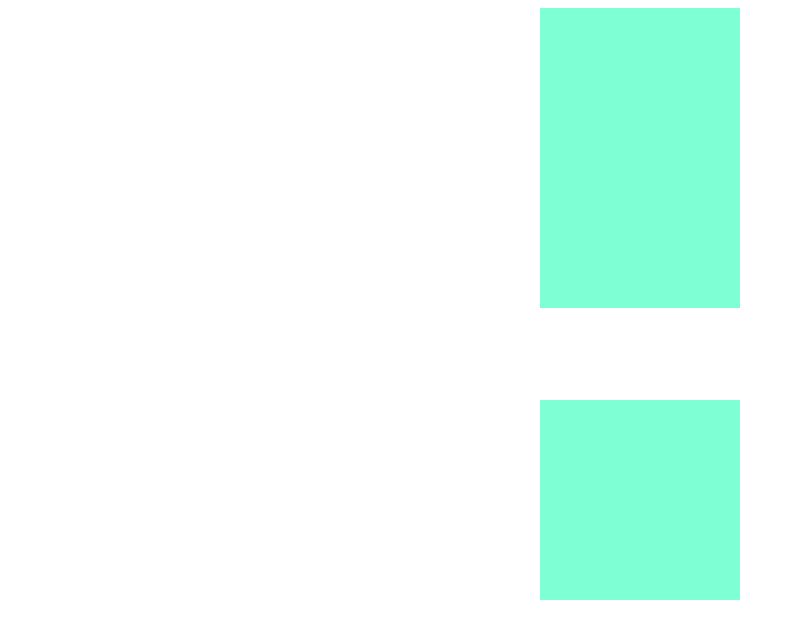
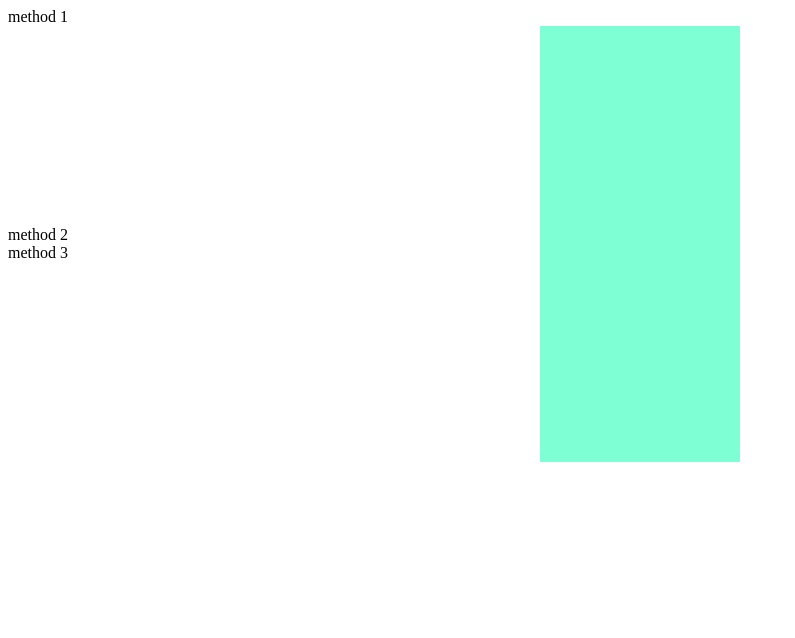
Before and after one commit to roshansachan/center-align, a plain HTML site: page index.html in a window 1280 px wide. Shown: the whole page, without its empty margins (0-795 px from the left). Drawn offline with Linux system fonts and the light colour scheme.

Commit message:
first commit

```diff
--- a/index.html
+++ b/index.html
@@ -37,6 +37,11 @@
             margin-top: -100px;
 
         }
+
+
+        .method-3{
+            position: relative;
+        }
         .method-3 .centered-box{
 
             width: 200px;
@@ -56,19 +61,27 @@
 
 
 <body>
-
+<div>
+    method 1
+</div>
 <div class="method-1" >
     <div class="centered-box" >
 
     </div>
 </div>
 
+
+<div>
+    method 2
+</div>
 <div class="method-2" >
     <div class="centered-box" >
 
     </div>
 </div></div>
-
+<div>
+    method 3
+</div>
 <div class="method-3" >
     <div class="centered-box" >
 
```
